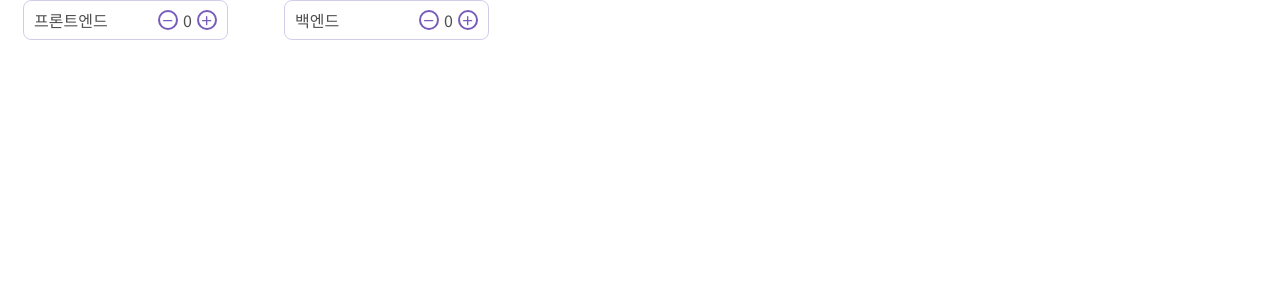
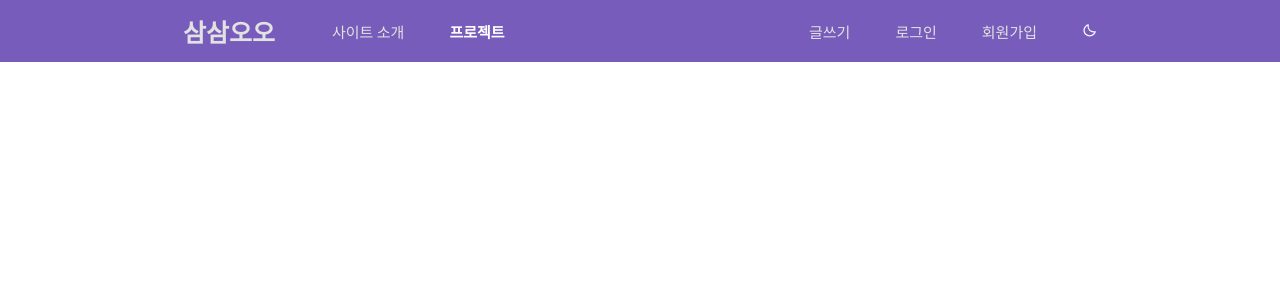
Before and after one commit to codestates-seb/seb40_main_035, a React (Create React App) app in the folder client/: page / in a window 1280 px wide. Shown: the top 300 px of the page. Built offline with nearby package versions, Linux system fonts and the light colour scheme.

Commit message:
style: 주석 삭제

```diff
--- a/client/src/App.js
+++ b/client/src/App.js
@@ -1,17 +1,10 @@
-// import Header from './components/Header';
-import NumberSelect from './components/NumberSelect';
-import styled from 'styled-components';
-
-const Container = styled.div`
-  width: 40%;
-`;
+import Header from './components/Header';
 
 function App() {
   return (
-    <Container>
-      {/* <Header /> */}
-      <NumberSelect />
-    </Container>
+    <>
+      <Header />
+    </>
   );
 }
 
```
